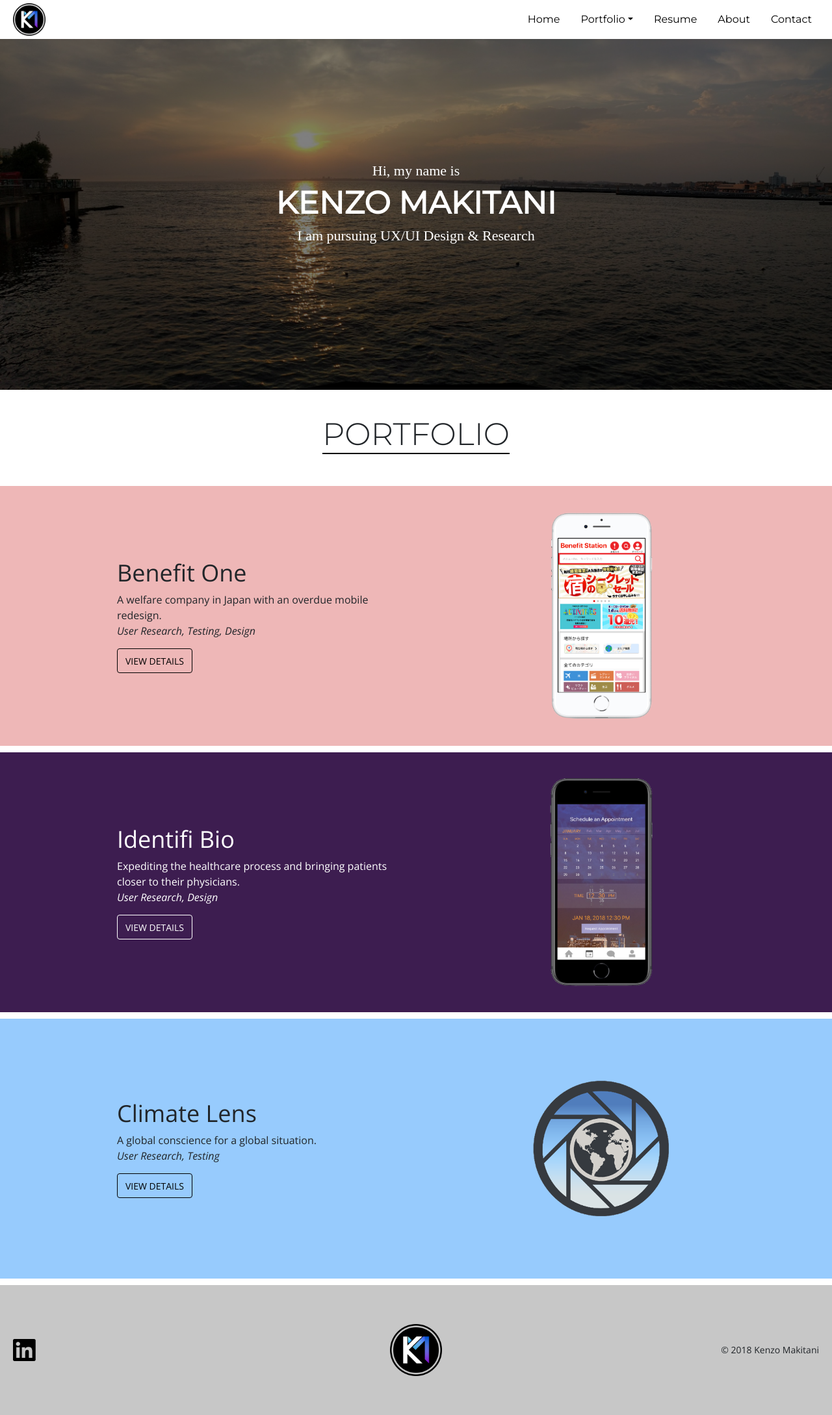
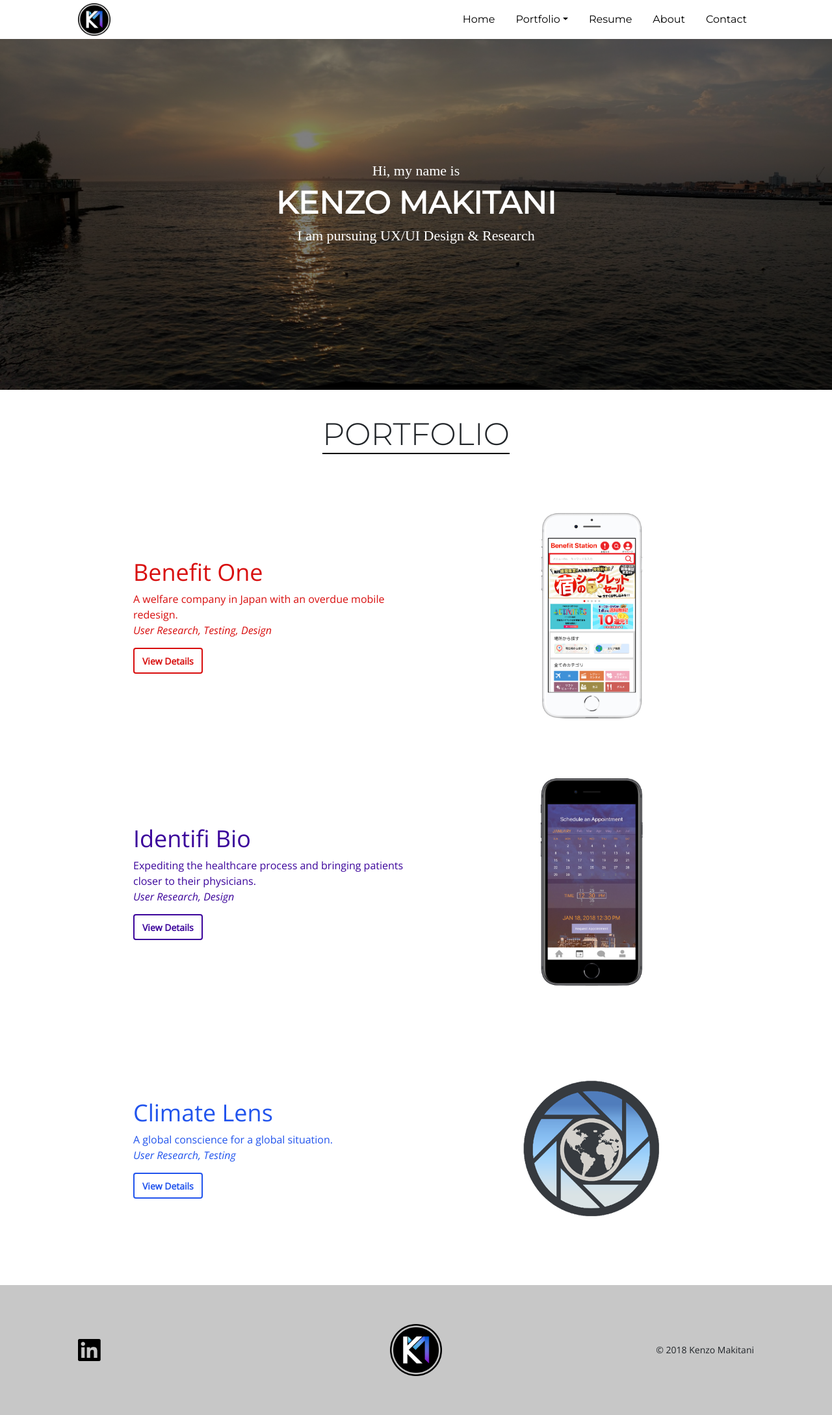
Before and after one commit to kmakitan/kmakitan.github.io, a PHP site: page / in a window 1280 px wide. Shown: the whole page at 65% size. Run offline with PHP 8.4, Linux system fonts and the light colour scheme; some web fonts are replaced.

Commit message:
Made color changes to home

```diff
--- a/css/custom.css
+++ b/css/custom.css
@@ -1,6 +1,12 @@
 body {
 	font-family: 'Open Sans', sans-serif;
 }
+
+#body-container {
+	max-width: 1080px;
+	margin: auto;
+}
+
 
 
 /* Text font & sizes */
@@ -56,6 +62,7 @@ nav {
 
 #nav-container {
 	height: 50px;
+	max-width: 1080px;
 }
 
 #navbarSupportedContent {
@@ -101,22 +108,13 @@ nav {
 /* Button */
 button.btn {
 	background-color: unset;
-	border: 1px solid black;
 	padding: 3px 8px;
 }
 
 button.btn a{
-	color: black;
 	text-decoration: none;
 }
 
-button.btn-white {
-	border: 1px solid white;
-}
-
-button.btn-white a{
-	color: white;
-}
 /* Homepage Photo */
 .parallax {
 	background-image: url("../images/homebg.jpg");
@@ -202,17 +200,53 @@ button.btn-white a{
 }
 
 #BO {
-	background-color: #EEB7B7;
+	background-color: #FFFFFF;
+}
 
+#BO .project-info {
+	color: #d80d0d;
+}
+
+#BO button.btn {
+	border: 2px solid #d80d0d;
+}
+
+#BO button.btn a {
+	color: #d80d0d;
 }
 
 #IB {
-	background-color: #3D1D50;
+	background-color: #FFFFFF;
+}
+
+#IB .project-info {
+	color: #3b049b;
+}
+
+#IB button.btn {
+	border: 2px solid #3b049b;
+}
+
+#IB button.btn a {
+	color: #3b049b;
 }
 
 #CL {
-	background-color: #97CBFD;
+	background-color: #FFFFFF;
 }
+
+#CL .project-info {
+	color: #2154ed;
+}
+
+#CL button.btn {
+	border: 2px solid #2154ed;
+}
+
+#CL button.btn a {
+	color: #2154ed;
+}
+
 #climate-lens-image {
 	background-image: url("../images/ClimateLensLogo.png");
 	background-repeat: no-repeat;
@@ -220,11 +254,16 @@ button.btn-white a{
 	height: 220px;
 	width: 220px;
 }
+
+#footer-container {
+	width: 100%;
+	background-color: #C7C7C7;
+}
 #footer {
+	margin: auto;
 	display: flex;
-	width: 100%;
+	width: 1080px;
 	height: 200px;
-	background-color: #C7C7C7;
 }
 
 #linkedin {
--- a/index.html
+++ b/index.html
@@ -49,6 +49,7 @@
             </div>
         </div>
     </nav>
+    <div id="body-container">
         <div class="parallax"><div class="opacity"></div></div>
         <div class="container intro">
             <h3 id="subtitle1">Hi, my name is</h3>
@@ -67,7 +68,7 @@
                             <h3>Benefit One</h3>
                             <p>A welfare company in Japan with an overdue mobile redesign.</p>
                             <p class="project-tag">User Research, Testing, Design</p>
-                        <button class="btn"><a href="portfolio/BenefitOne/index.html">VIEW DETAILS</a></button>
+                            <button class="btn"><a href="portfolio/BenefitOne/index.html"><strong>View Details</strong></a></button>
                         </div>
                     </div>
                     <div class="col-12 col-sm-6 project-image-container">
@@ -82,10 +83,10 @@
                 <div class="row">
                     <div class="col-12 col-sm-6 col-md-5 project-info-container offset-md-1">
                         <div class="project-info">
-                        <h3 class="text-white">Identifi Bio</h3>
-                        <p class="text-white">Expediting the healthcare process and bringing patients closer to their physicians.</p>
-                        <p class="project-tag text-white">User Research, Design</p>
-                        <button class="btn btn-white"><a href="portfolio/IdentifiBio/index.html">VIEW DETAILS</a></button>
+                            <h3>Identifi Bio</h3>
+                            <p>Expediting the healthcare process and bringing patients closer to their physicians.</p>
+                            <p class="project-tag">User Research, Design</p>
+                            <button class="btn"><a href="portfolio/IdentifiBio/index.html"><strong>View Details</strong></a></button>
                         </div>
                     </div>
                     <div class="col-12 col-sm-6 project-image-container" id="identifi-bio-image">
@@ -103,7 +104,7 @@
                             <h3>Climate Lens</h3>
                             <p>A global conscience for a global situation.</p>
                             <p class="project-tag">User Research, Testing</p>
-                        <button class="btn"><a href="portfolio/ClimateLens/index.html">VIEW DETAILS</a></button>
+                            <button class="btn"><a href="portfolio/ClimateLens/index.html"><strong>View Details</strong></a></button>
                         </div>
                     </div>
                     <div class="col-12 col-sm-6 project-image-container" id="climate-lens-image">
@@ -112,13 +113,15 @@
             </div>
         </div>
     </div>
-
     <!-- Footer -->
+    <div id="footer-container">
         <div id="footer">
             <div id="linkedin"><a href="https://www.linkedin.com/in/kenzomakitani/"><img src="images/linkedin.png"/></a></div>
             <div id="footer-logo"><a href="index.html"><img src="images/LogoSmall.png" width="80" height="80" ></a></div>
             <div id="copyright"><p>&#169; 2018 Kenzo Makitani</p></div>
         </div>
+    </div>
+
 
     <!-- Optional JavaScript -->
     <!-- jQuery first, then Popper.js, then Bootstrap JS -->
```
Lines whose indentation alone changed are shown as unchanged.
